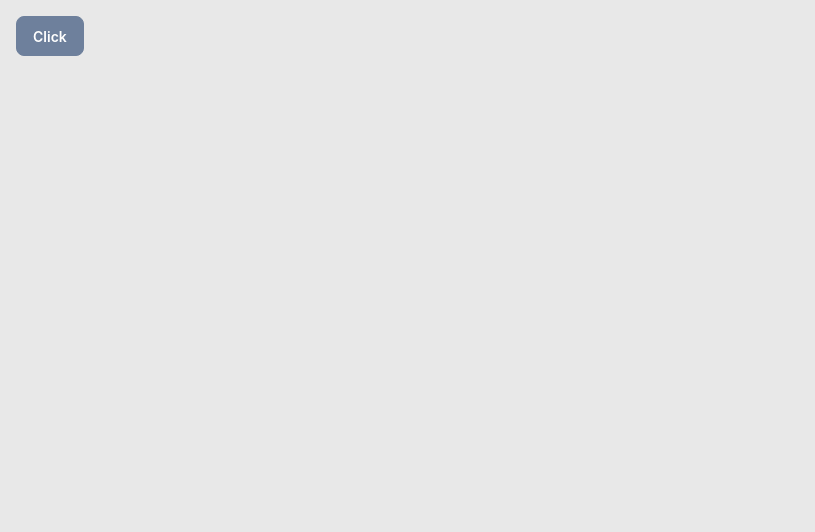
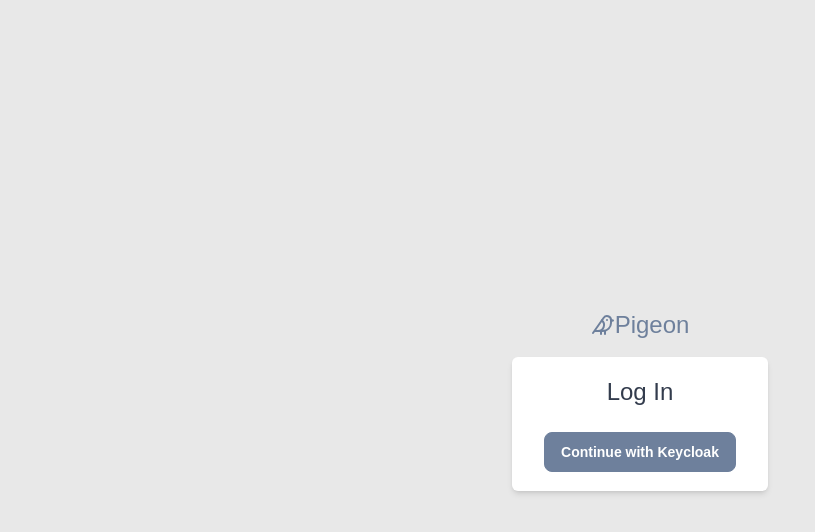
Before and after one commit to BielosX/pigeon, a React (Vite) app in the folder ui/: page /login in a window 1280 px wide. Shown: the top 532 px of the page, without its empty margins (0-815 px from the left). Built offline with nearby package versions, Linux system fonts and the light colour scheme.

Commit message:
Setup theme

```diff
--- a/ui/package.json
+++ b/ui/package.json
@@ -11,8 +11,10 @@
   },
   "dependencies": {
     "@tailwindcss/vite": "^4.3.0",
+    "lucide-react": "^1.21.0",
     "react": "^19.2.6",
     "react-dom": "^19.2.6",
+    "react-router": "^8.0.1",
     "tailwindcss": "^4.3.0"
   },
   "devDependencies": {
--- a/ui/src/App.css
+++ b/ui/src/App.css
@@ -1,3 +1,4 @@
+@import url('https://fonts.googleapis.com/css2?family=Inter:wght@100..900&display=swap');
 @import "tailwindcss";
 @plugin "daisyui";
 @plugin "daisyui/theme" {
@@ -34,4 +35,6 @@
     --border: 1px;
     --depth: 0;
     --noise: 0;
+
+    --font-sans: 'Inter', sans-serif;
 }
--- a/ui/src/App.tsx
+++ b/ui/src/App.tsx
@@ -1,10 +1,26 @@
 import './App.css'
+import {createBrowserRouter} from "react-router";
+import {RouterProvider} from "react-router/dom";
+import {Login} from "./pages/Login";
+import {Root} from "./components/Root.tsx";
+
+const router = createBrowserRouter([
+    {
+        path: "/login",
+        Component: Login,
+    },
+    {
+        path: "/",
+        Component: Root,
+        children: [
+
+        ]
+    }
+]);
 
 function App() {
   return (
-      <div className="p-4">
-          <button className="btn btn-primary">Click</button>
-      </div>
+      <RouterProvider router={router} />
   )
 }
 
--- /dev/null
+++ b/ui/src/components/Root.tsx
@@ -0,0 +1,19 @@
+import type {ReactNode} from "react";
+import {Bird} from "lucide-react";
+
+interface RootProps {
+    children?: ReactNode
+}
+export const Root = ({children}: RootProps) => {
+    return (
+        <div className="size-full">
+            <div className="navbar bg-primary shadow-sm text-primary-content">
+                <div className="btn btn-ghost flex flex-column">
+                    <Bird />
+                    <span className="text-xl">Pigeon</span>
+                </div>
+            </div>
+            {children}
+        </div>
+    )
+}
--- /dev/null
+++ b/ui/src/pages/Login.tsx
@@ -0,0 +1,16 @@
+import { Bird } from 'lucide-react';
+
+export const Login = () => {
+    return (
+        <div className="w-screen h-screen flex flex-col justify-center items-center">
+            <div className="flex flex-row justify-between items-center pb-4">
+                <Bird className="text-primary"/>
+                <span className="text-primary text-2xl">Pigeon</span>
+            </div>
+            <div className="shadow-md p-8 w-1/5 h-1/6 rounded-md bg-white flex flex-col justify-center items-center">
+                <span className="text-base-content pb-6 text-2xl font-light">Log In</span>
+                <button className="btn btn-primary w-full">Continue with Keycloak</button>
+            </div>
+        </div>
+    )
+}
```
Also changed, not shown: 1 other file (tests, documents, lock files or other folders).
